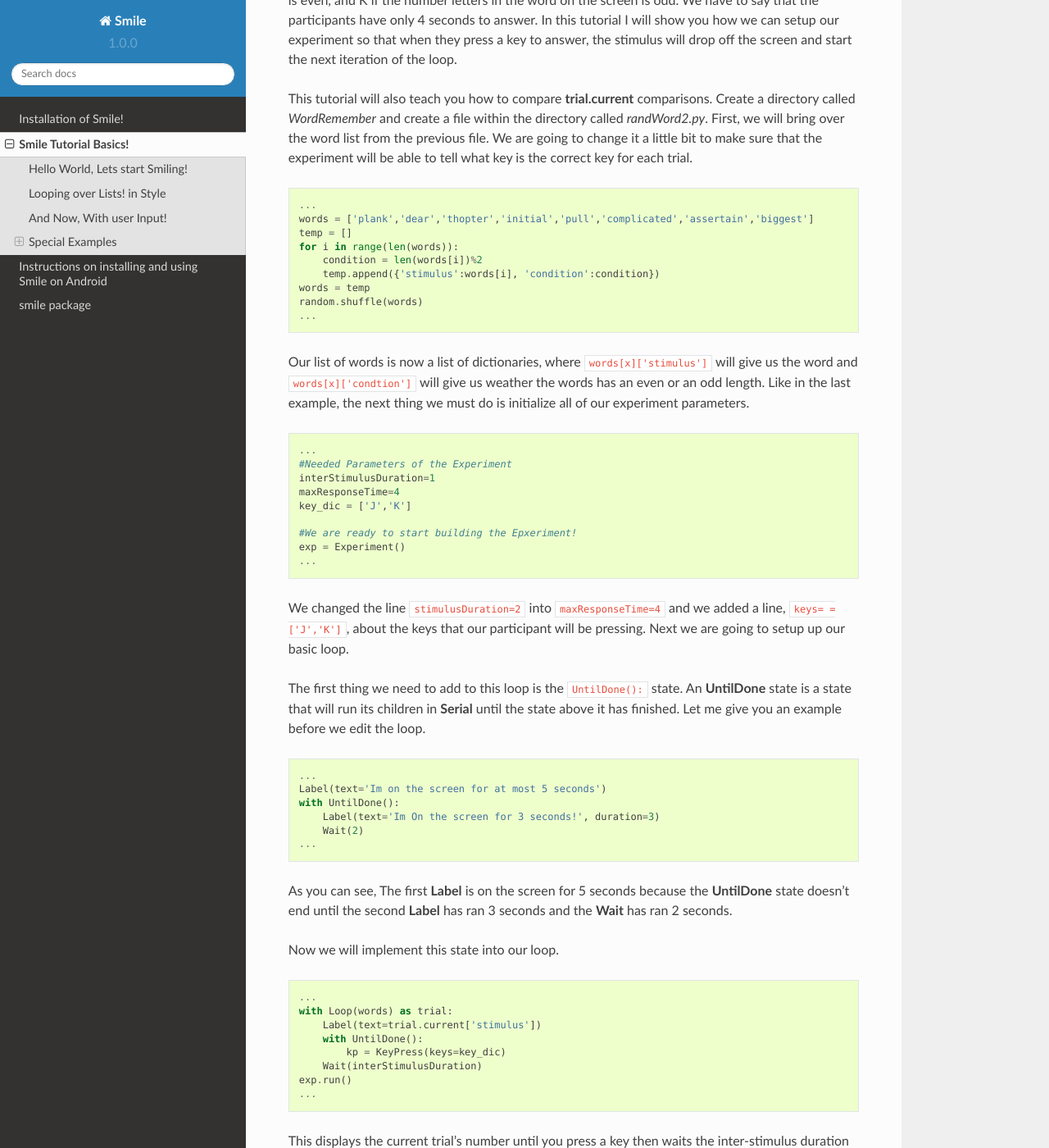
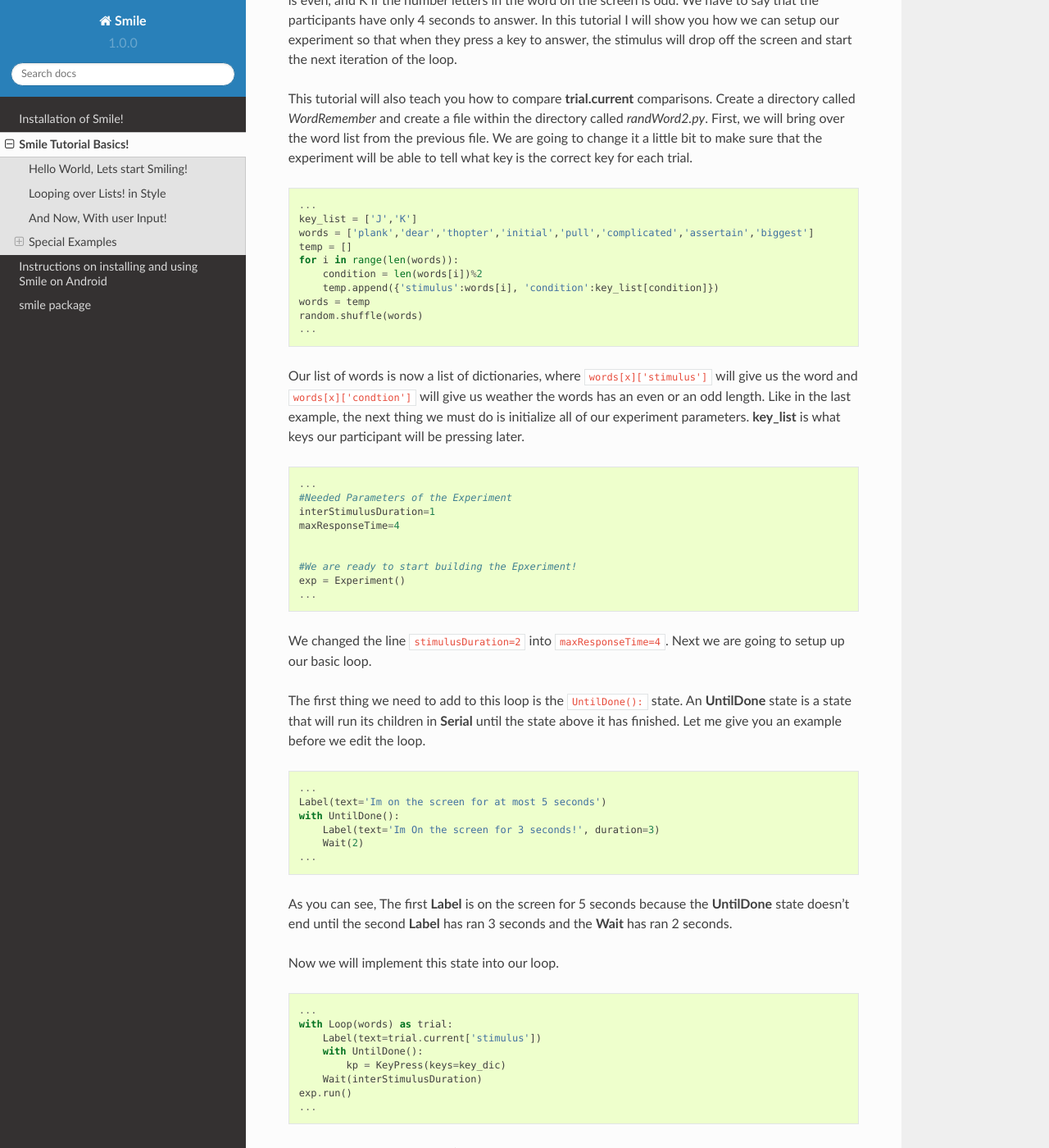
Before and after one commit to compmem/smile, a Sphinx documentation site: the page built from docs/source/tutorial.rst, in a window 1280 px wide and 1400 px high, scrolled down 2627 px. Shown: the whole window at 82% size. Built offline with Sphinx 7.4.7 and the Read the Docs theme 2.0.0, drawn with Linux system fonts in a browser that asks for light colours; pages that are not in the unit, such as notebooks, are missing from menus; some of the changed text lies outside the part shown.

Commit message:
DOC : Edited Install.rst and tutorial.rst
Fixed linux install instructions
Fixed Max install instructions
Added PYO option section for sound

Fixed more spelling mistakes
Fixed RST to PDF shenanigans

```diff
--- a/docs/source/tutorial.rst
+++ b/docs/source/tutorial.rst
@@ -84,28 +84,29 @@
 This tutorial will also teach you how to compare **trial.current** comparisons. Create a directory called *WordRemember* and create a file within the directory called *randWord2.py*. First, we will bring over the word list from the previous file.  We are going to change it a little bit to make sure that the experiment will be able to tell what key is the correct key for each trial.
 ::
     ...
+    key_list = ['J','K']
     words = ['plank','dear','thopter','initial','pull','complicated','assertain','biggest']
     temp = []
     for i in range(len(words)):
         condition = len(words[i])%2
-        temp.append({'stimulus':words[i], 'condition':condition})
+        temp.append({'stimulus':words[i], 'condition':key_list[condition]})
     words = temp
     random.shuffle(words)
     ...
 
-Our list of words is now a list of dictionaries, where ``words[x]['stimulus']`` will give us the word and ``words[x]['condtion']`` will give us weather the words has an even or an odd length. Like in the last example, the next thing we must do is initialize all of our experiment parameters.
+Our list of words is now a list of dictionaries, where ``words[x]['stimulus']`` will give us the word and ``words[x]['condtion']`` will give us weather the words has an even or an odd length. Like in the last example, the next thing we must do is initialize all of our experiment parameters. **key_list** is what keys our participant will be pressing later.
 ::
     ...
     #Needed Parameters of the Experiment
     interStimulusDuration=1
     maxResponseTime=4
-    key_dic = ['J','K']
+
 
     #We are ready to start building the Epxeriment!
     exp = Experiment()
     ...
 
-We changed the line ``stimulusDuration=2`` into ``maxResponseTime=4`` and we added a line, ``keys= = ['J','K']``, about the keys that our participant will be pressing.  Next we are going to setup up our basic loop.
+We changed the line ``stimulusDuration=2`` into ``maxResponseTime=4``. Next we are going to setup up our basic loop.
 
 The first thing we need to add to this loop is the ``UntilDone():`` state. An **UntilDone** state is a state that will run its children in **Serial** until the state above it has finished. Let me give you an example before we edit the loop.
 ::
@@ -135,7 +136,8 @@
     with Loop(words) as trial:
         Label(text=trial.current['stimulus'])
         with UntilDone():
-            kp = KeyPress(keys=key_dic, duration=maxResponseTime, correct_keys=Ref.getitem(key_dic,trial.current['conditionn']))
+            kp = KeyPress(keys=key_list, duration=maxResponseTime,
+                          correct_resp=trial.current['condition'])
         Wait(interStimulusDuration)
 
     exp.run()
@@ -155,7 +157,8 @@
     with Loop(words) as trial:
         Label(text=trial.current['stimulus'])
         with UntilDone():
-            kp = KeyPress(keys=key_dic, duration=maxResponseTime, correct_keys=Ref.getitem(key_dic,trial.current['conditionn']))
+            kp = KeyPress(keys=key_dic, duration=maxResponseTime,
+                          correct_resp=trial.current['condition'])
         Wait(interStimulusDuration)
         Log(name='Loop',
             correct=kp.correct,
@@ -185,7 +188,8 @@
     with Loop(words) as trial:
         Label(text=trial.current['stimulus'])
         with UntilDone():
-            kp = KeyPress(keys=key_dic, duration=maxResponseTime, correct_resp=Ref.getitem(key_dic,trial.current['condition']))
+            kp = KeyPress(keys=key_dic, duration=maxResponseTime,
+                          correct_resp=trial.current['condition'])
         Wait(interStimulusDuration)
         Log(name='Loop',
             correct=kp.correct,
@@ -235,7 +244,12 @@
 ::
     ...
     @Subroutine
-    def ListPresent(self, listOfWords=[], interStimDur=.5, onStimDur=1, fixDur=1, interOrientDur=.2):
+    def ListPresent(self,
+                    listOfWords=[],
+                    interStimDur=.5,
+                    onStimDur=1,
+                    fixDur=1,
+                    interOrientDur=.2):
         self.timing = []
         with Loop(listOfThings) as trial:
             fix = Label(text='+' duration=fixDur)
@@ -256,7 +270,10 @@
     from listpresent import ListPresent
     import random
 
-    WORDS_TO_DISPLAY = ['The', 'Boredom', 'Is', 'The', 'Reason', 'I', 'started', 'Swimming', 'It\'s', 'Also', 'The', 'Reason', 'I','Started', 'Sinking','Questions','Dodge','Dip','Around','Breath','Hold']
+    WORDS_TO_DISPLAY = ['The', 'Boredom', 'Is', 'The', 'Reason', 'I',
+                        'started', 'Swimming', 'It\'s', 'Also', 'The',
+                        'Reason', 'I','Started', 'Sinking','Questions',
+                        'Dodge','Dip','Around','Breath','Hold']
     INTER_STIM_DUR = .5
     STIM_DUR = 1
     INTER_ORIENT_DUR = .2
@@ -264,7 +281,8 @@
     random.shuffle(WORDS_TO_DISPLAY)
     exp = Experiment()
 
-    lp = ListPresent(listOfWords=WORDS_TO_DISPLAY, interStimDur=INTER_STIM_DUR, onStimDur=STIM_DUR, fixDur=ORIENT_DUR, interOrientDur=INTER_ORIENT_DUR)
+    lp = ListPresent(listOfWords=WORDS_TO_DISPLAY, interStimDur=INTER_STIM_DUR,
+                     onStimDur=STIM_DUR, fixDur=ORIENT_DUR, interOrientDur=INTER_ORIENT_DUR)
     Log(name='LISTPRESENTLOG',
         timing=lp.timing)
     exp.run()
@@ -275,7 +293,12 @@
     from smile import *
     from smile.state import Subroutine
     @Subroutine
-    def ListPresent(self, listOfWords=[], interStimDur=.5, onStimDur=1, fixDur=1, interOrientDur=.2):
+    def ListPresent(self,
+                    listOfWords=[],
+                    interStimDur=.5,
+                    onStimDur=1,
+                    fixDur=1,
+                    interOrientDur=.2):
         self.timing = []
         with Loop(listOfWords) as trial:
             fix = Label(text='+', duration=fixDur)
```
Also changed, not shown: other parts of docs/source/tutorial.rst (+6 -1 lines), docs/source/install.rst (+28 -8 lines).
